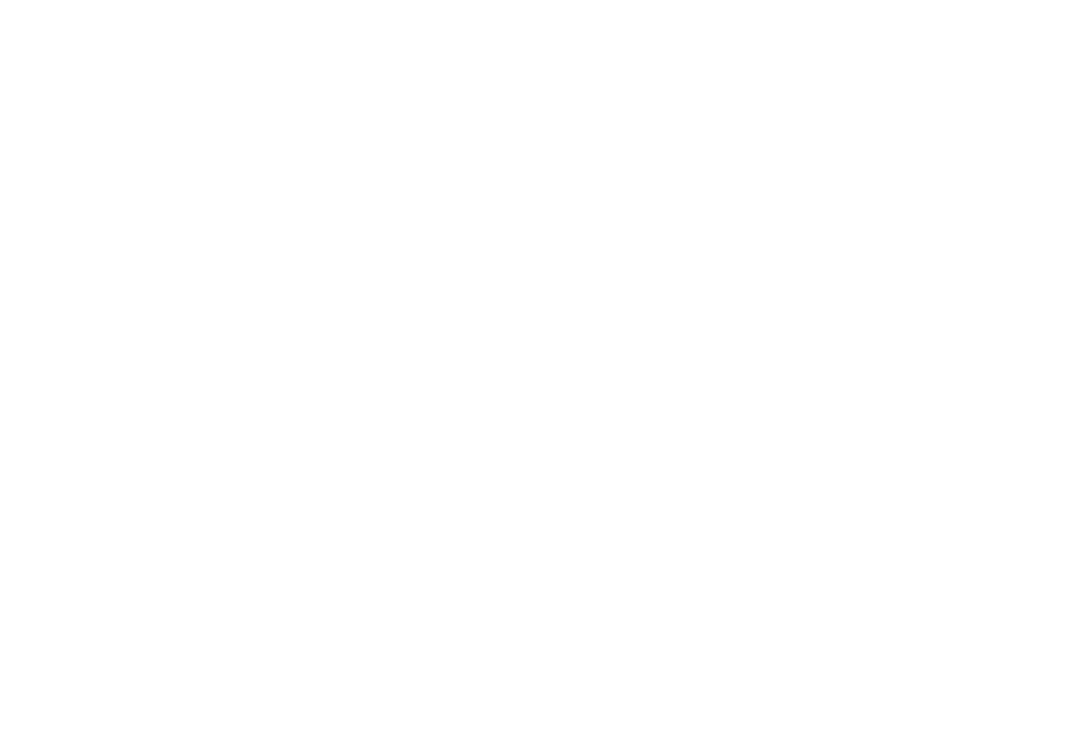
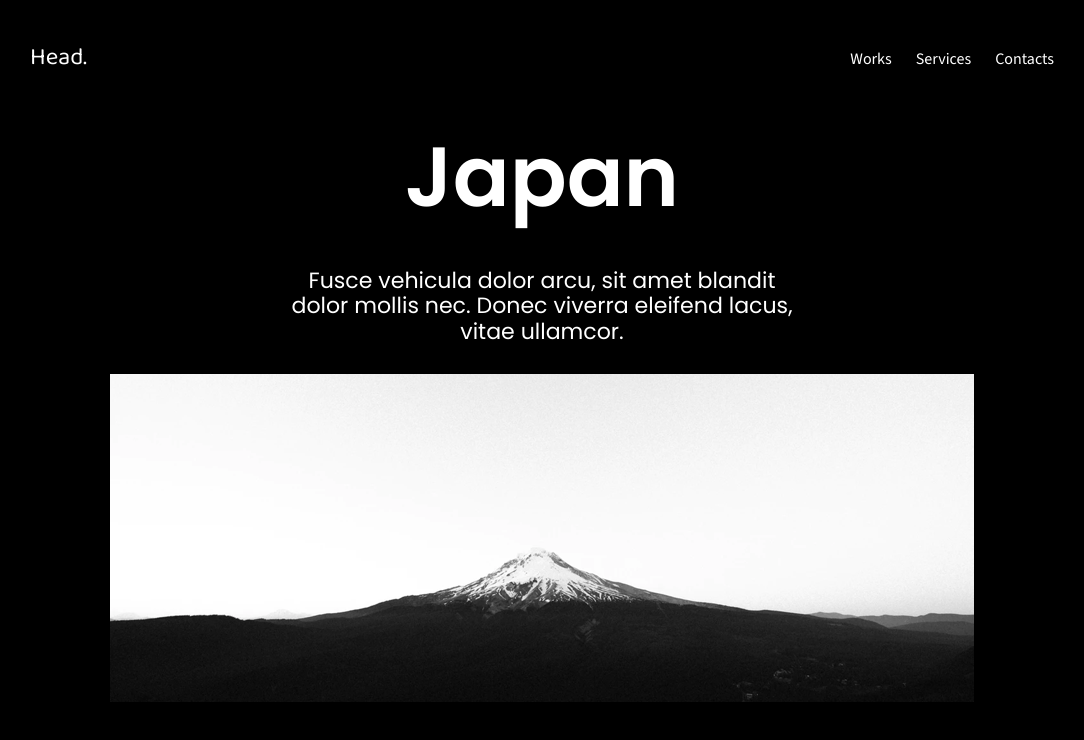
Before and after one commit to camposjoaoc/discover-Japan, a plain HTML site: page index.html in a window 1280 px wide. Shown: the whole page, without its empty margins (98-1182 px from the left). Drawn offline with nearby package versions, Linux system fonts and the light colour scheme.

Commit message:
Create initial page for desktop

```diff
--- a/css/_fonts.scss
+++ b/css/_fonts.scss
@@ -0,0 +1,5 @@
+$logo-font: "Baloo 2", sans-serif;
+$main-font: "Source Sans 3", sans-serif;
+$secondary-font: "Poppins", sans-serif;
+$main-color: #ffffff;
+$secondary-color: #000000;
--- a/css/_index.scss
+++ b/css/_index.scss
@@ -0,0 +1,37 @@
+@use "fonts";
+@import "navbar";
+@import "footer";
+
+body {
+    background-color: fonts.$secondary-color;
+}
+
+.container {
+    display: flex;
+    flex-direction: column;
+    justify-content: center;
+    align-items: center;
+    gap: 20px;
+    margin: 20px auto;
+    max-width: 80%;
+}
+
+.main-title,
+.main-info {
+    color: fonts.$main-color;
+    font-family: fonts.$secondary-font;
+
+    &.main-title {
+        font-size: 5.25rem;
+        font-weight: 600;
+        line-height: 6.38rem;
+        margin: 10px;
+    }
+    &.main-info {
+        font-size: 1.38rem;
+        width: 40vw;
+        font-weight: 400;
+        text-align: center;
+        margin: 10px;
+    }
+}
--- a/css/_navbar.scss
+++ b/css/_navbar.scss
@@ -0,0 +1,40 @@
+/* Navbar Styles */
+.navbar {
+    margin: 20px auto;
+    max-width: 80%;
+    display: grid;
+    grid-template-columns: 1fr 1fr; /* Two equal columns */
+    padding: 20px;
+    align-items: center; /* Center items vertically */
+}
+
+.navbar-left {
+    justify-self: start;
+}
+
+.navbar-right {
+    justify-self: end;
+}
+
+.navbar-title {
+    font-family: fonts.$logo-font;
+    font-size: 24px;
+    font-weight: 400;
+    line-height: 36px;
+    text-decoration: none;
+    color: fonts.$main-color;
+}
+
+.navbar-right a {
+    font-family: fonts.$main-font;
+    font-size: 16px;
+    margin-left: 20px;
+    line-height: 23px;
+    text-decoration: none;
+    font-weight: 400;
+    color: fonts.$main-color;
+}
+
+.navbar-right a:hover {
+    text-decoration: underline;
+}
--- /dev/null
+++ b/css/index.css
@@ -0,0 +1,90 @@
+/* Navbar Styles */
+.navbar {
+  margin: 20px auto;
+  max-width: 80%;
+  display: -ms-grid;
+  display: grid;
+  -ms-grid-columns: 1fr 1fr;
+  grid-template-columns: 1fr 1fr; /* Two equal columns */
+  padding: 20px;
+  -webkit-box-align: center;
+      -ms-flex-align: center;
+          align-items: center; /* Center items vertically */
+}
+
+.navbar-left {
+  -ms-grid-column-align: start;
+      justify-self: start;
+}
+
+.navbar-right {
+  -ms-grid-column-align: end;
+      justify-self: end;
+}
+
+.navbar-title {
+  font-family: "Baloo 2", sans-serif;
+  font-size: 24px;
+  font-weight: 400;
+  line-height: 36px;
+  text-decoration: none;
+  color: #ffffff;
+}
+
+.navbar-right a {
+  font-family: "Source Sans 3", sans-serif;
+  font-size: 16px;
+  margin-left: 20px;
+  line-height: 23px;
+  text-decoration: none;
+  font-weight: 400;
+  color: #ffffff;
+}
+
+.navbar-right a:hover {
+  text-decoration: underline;
+}
+
+body {
+  background-color: #000000;
+}
+
+.container {
+  display: -webkit-box;
+  display: -ms-flexbox;
+  display: flex;
+  -webkit-box-orient: vertical;
+  -webkit-box-direction: normal;
+      -ms-flex-direction: column;
+          flex-direction: column;
+  -webkit-box-pack: center;
+      -ms-flex-pack: center;
+          justify-content: center;
+  -webkit-box-align: center;
+      -ms-flex-align: center;
+          align-items: center;
+  gap: 20px;
+  margin: 20px auto;
+  max-width: 80%;
+}
+
+.main-title,
+.main-info {
+  color: #ffffff;
+  font-family: "Poppins", sans-serif;
+}
+.main-title.main-title,
+.main-info.main-title {
+  font-size: 5.25rem;
+  font-weight: 600;
+  line-height: 6.38rem;
+  margin: 10px;
+}
+.main-title.main-info,
+.main-info.main-info {
+  font-size: 1.38rem;
+  width: 40vw;
+  font-weight: 400;
+  text-align: center;
+  margin: 10px;
+}
--- a/index.html
+++ b/index.html
@@ -4,12 +4,43 @@
 <head>
     <meta charset="UTF-8">
     <meta name="viewport" content="width=device-width, initial-scale=1.0">
+    <link rel="preconnect" href="https://fonts.googleapis.com">
+    <link rel="preconnect" href="https://fonts.gstatic.com" crossorigin>
+    <link
+        href="https://fonts.googleapis.com/css2?family=Baloo+2:wght@400..800&family=Poppins:ital,wght@0,100;0,200;0,300;0,400;0,500;0,600;0,700;0,800;0,900;1,100;1,200;1,300;1,400;1,500;1,600;1,700;1,800;1,900&family=Source+Sans+3:ital,wght@0,200..900;1,200..900&display=swap"
+        rel="stylesheet">
+    <link rel="stylesheet" href="https://cdnjs.cloudflare.com/ajax/libs/animate.css/4.1.1/animate.min.css">
+    <link rel="stylesheet" href="./css/normalize.css">
+    <link rel="stylesheet" href="./css/index.css">
     <title>Japan</title>
 </head>
 
 <body>
-    <header></header>
-    <main></main>
+    <header>
+        <nav class="navbar">
+            <div class="navbar-left">
+                <a href="../index.html" class="navbar-title">Head.</a>
+            </div>
+            <div class="navbar-right">
+                <a href="#Works">Works</a>
+                <a href="#Services">Services</a>
+                <a href="#Contacts">Contacts</a>
+            </div>
+        </nav>
+    </header>
+    <main>
+        <section class="container">
+            <div>
+                <h1 class="main-title animate__animated animate__fadeIn">Japan</h1>
+            </div>
+            <div>
+                <p class="main-info">Fusce vehicula dolor arcu, sit amet blandit dolor mollis nec. Donec viverra
+                    eleifend lacus, vitae
+                    ullamcor.</p>
+            </div>
+            <div><img src="./img/img-desktop-fuji.png" alt="Mount Fuji"></div>
+        </section>
+    </main>
     <footer></footer>
 </body>
 
```
Also changed, not shown: css/normalize.css (added), img/img-desktop-fuji.png (added), img/img-desktop-fuji.svg (deleted), img/img-mobile-fuji.png (added), img/img-mobile-fuji.svg (deleted), img/img-tablet-fuji.png (added), img/img-tablet-fuji.svg (deleted), 2 other files.
